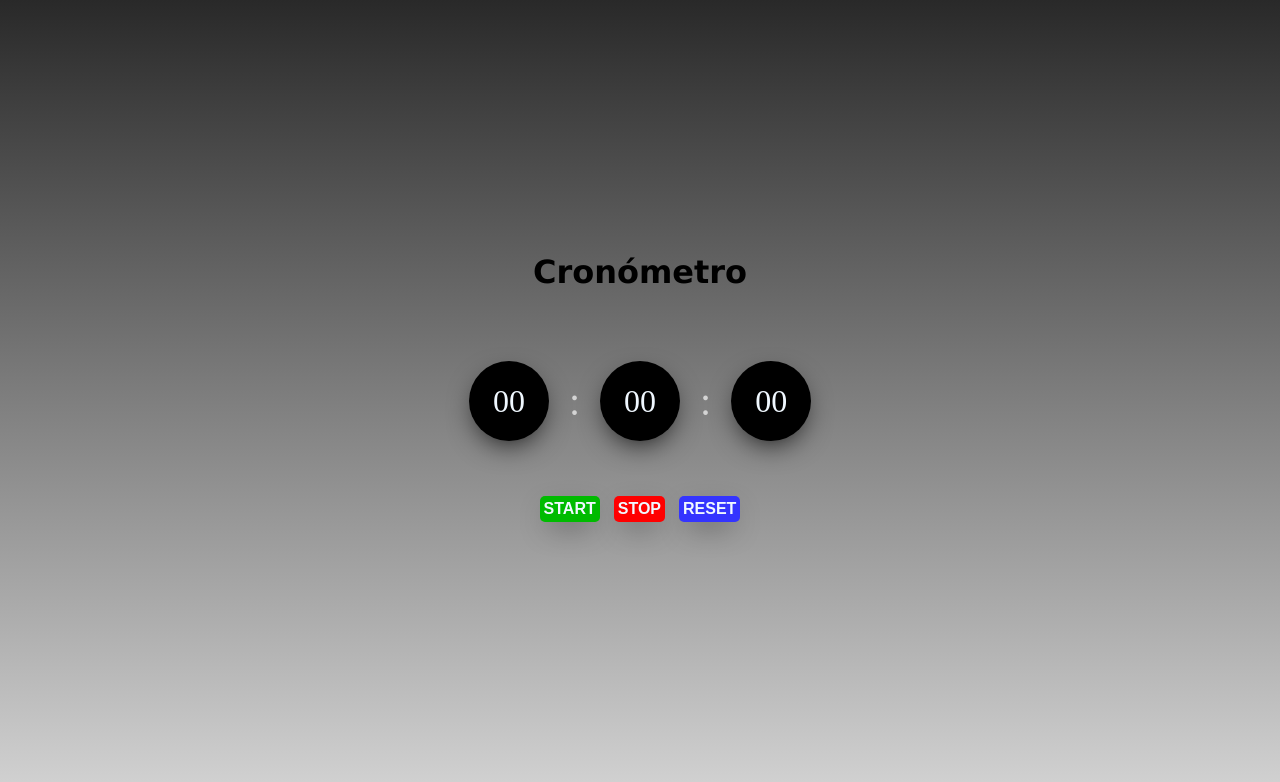
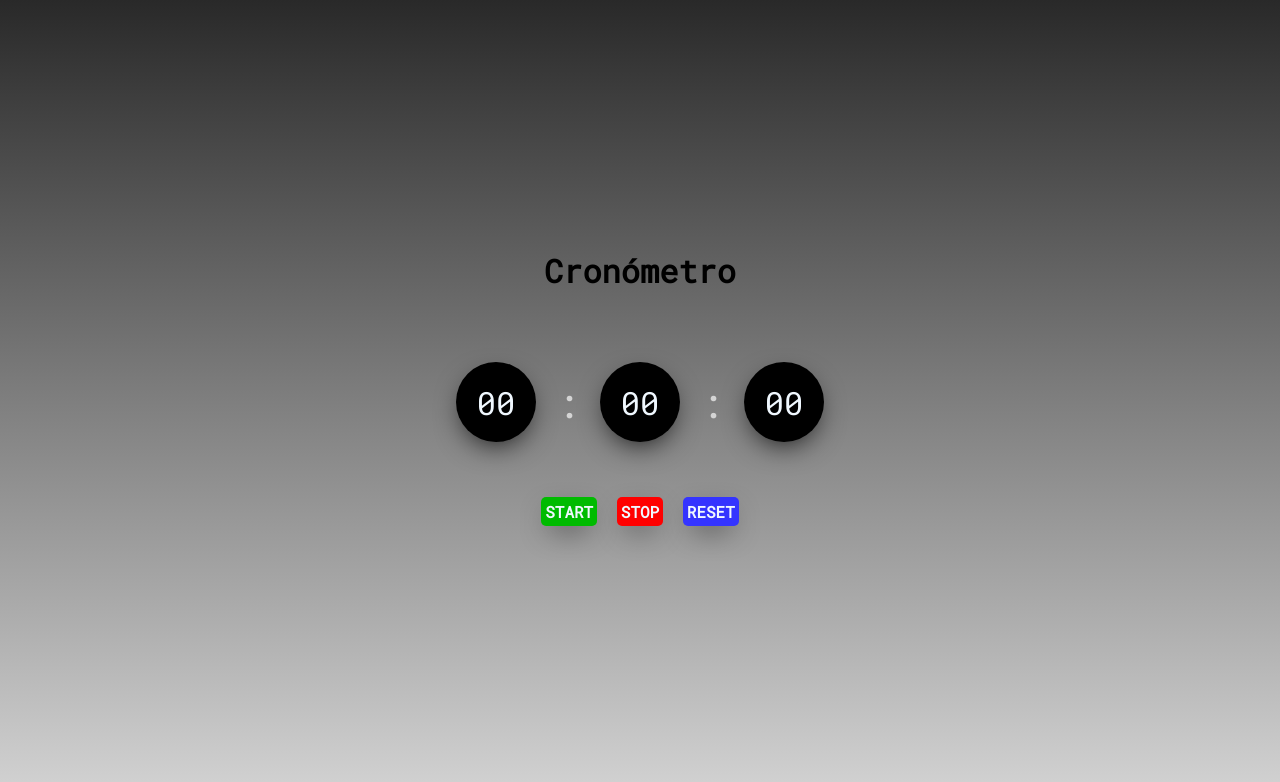
Before and after one commit to carlosaymoni/cron-metro, a plain HTML site: page index.html in a window 1280 px wide. Drawn offline with Linux system fonts and the light colour scheme.

Commit message:
cronometro

```diff
--- a/style.css
+++ b/style.css
@@ -1,7 +1,9 @@
+@import url('https://fonts.googleapis.com/css2?family=Roboto+Mono:wght@300;400&display=swap');
 * {
     padding: 0;
     margin: 0;
     box-sizing: border-box;
+    font-family: 'Roboto Mono', monospace;
 }
 
 .container {
@@ -16,7 +18,6 @@
 
 h1 {
     margin-bottom: 40px;
-    font-family: 'Lucida Sans', 'Lucida Sans Regular', 'Lucida Grande', 'Lucida Sans Unicode', Geneva, Verdana, sans-serif;
 }
 
 .crono {
@@ -41,6 +42,7 @@ h1 {
     -webkit-box-shadow: 0px 10px 30px -10px rgb(0, 0, 0);
     box-shadow: 0px 10px 30px -10px rgb(0, 0, 0);
 }
+
 .crono span {
     font-size: 2.5rem;
     color: #d4d4d4;
@@ -73,8 +75,6 @@ h1 {
     background-color: #00bb00;
 }
 
-
-
 #stop {
     background-color: #ff0000;
 }
```
